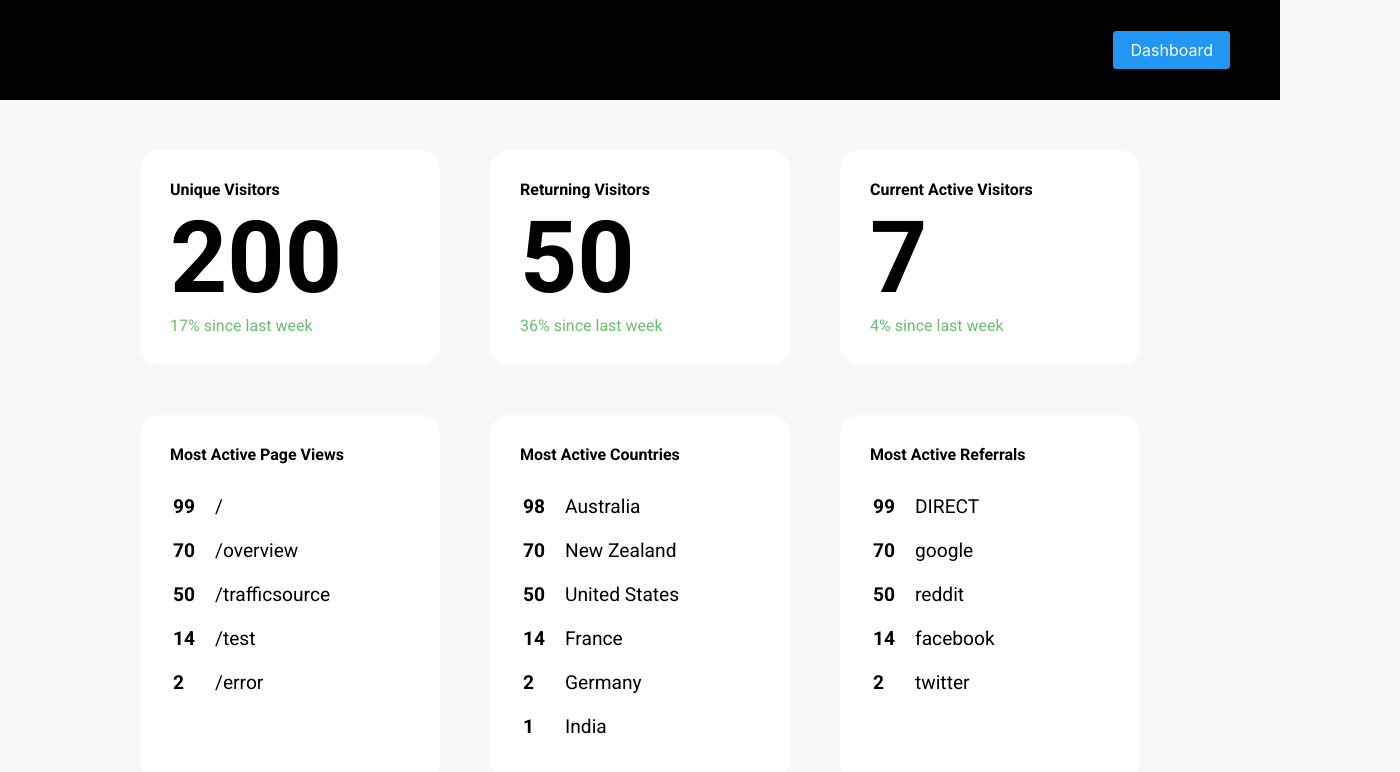
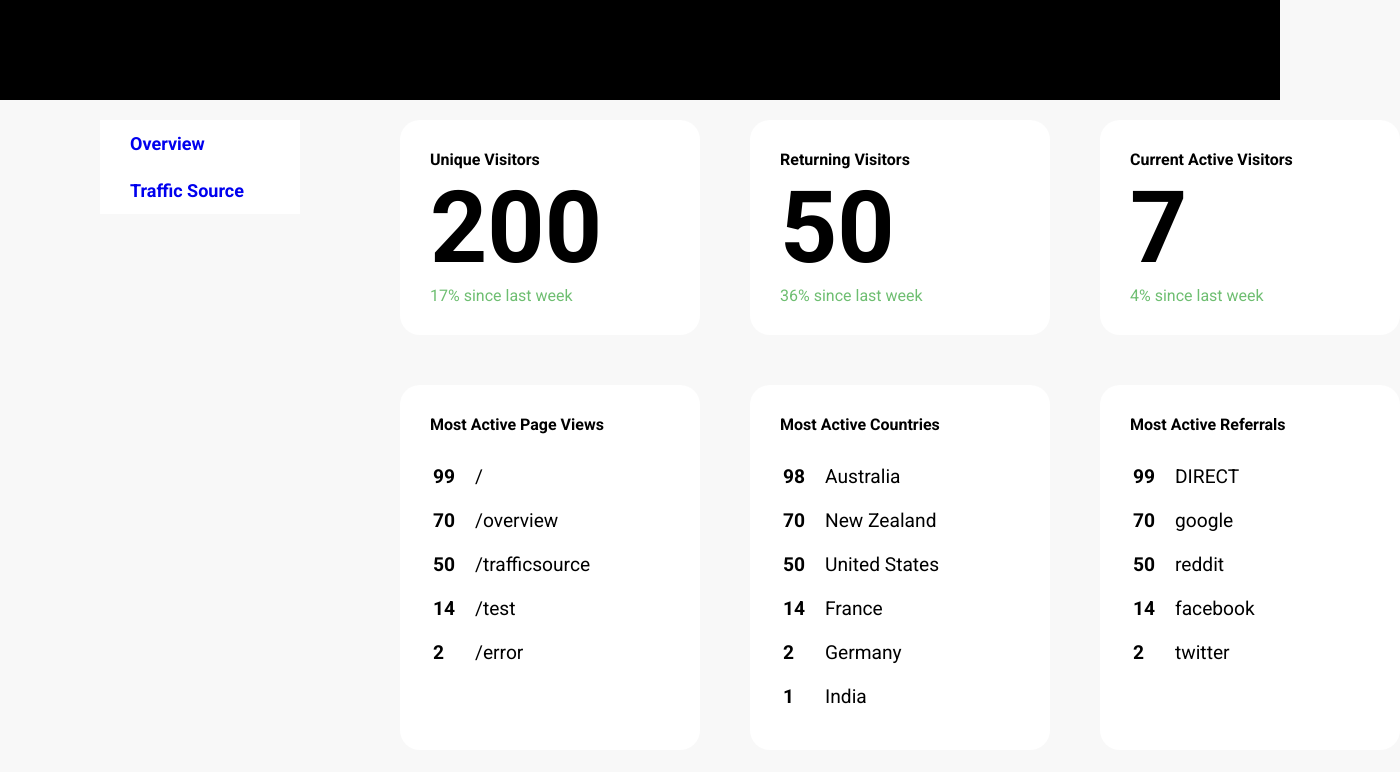
Before and after one commit to nectarinedev/vue-dashboard, a Vue app: page / in a window 1280 px wide. Shown: the top 772 px of the page, 1400 px wide, since content can reach past the window. Built offline with nearby package versions, Linux system fonts and the light colour scheme.

Commit message:
create layout with sidebar

```diff
--- a/src/App.vue
+++ b/src/App.vue
@@ -1,11 +1,11 @@
 <script setup lang="ts">
-import Header from '@/components/Layout/Header.vue';
+import Layout from '@/components/Layout/Layout.vue';
 </script>
 
 <template>
-	<Header />
-
-	<RouterView />
+	<Layout>
+		<RouterView />
+	</Layout>
 </template>
 
 <style scoped></style>
--- a/src/components/Layout/Header.vue
+++ b/src/components/Layout/Header.vue
@@ -5,11 +5,7 @@ import Button from 'primevue/button';
 <template>
 	<header>
 		<nav>
-			<div class="header">
-				<RouterLink to="/">
-					<Button>Dashboard</Button>
-				</RouterLink>
-			</div>
+			<div class="header"></div>
 		</nav>
 	</header>
 </template>
@@ -18,9 +14,6 @@ import Button from 'primevue/button';
 .header {
 	height: 100px;
 	background-color: black;
-	display: flex;
-	align-items: center;
-	justify-content: flex-end;
 	gap: 70px;
 	padding-right: 50px;
 }
--- /dev/null
+++ b/src/components/Layout/Layout.vue
@@ -0,0 +1,28 @@
+<script setup lang="ts">
+import Header from './Header.vue';
+import SideBar from './SideBar.vue';
+</script>
+
+<template>
+	<Header />
+	<div class="content">
+		<div class="sidebar">
+			<SideBar />
+		</div>
+		<slot></slot>
+		<div />
+	</div>
+</template>
+
+<style scoped lang="css">
+.content {
+	margin-top: 20px;
+	display: flex;
+}
+
+.sidebar {
+	position: block;
+	margin-left: 100px;
+	margin-right: 100px;
+}
+</style>
--- /dev/null
+++ b/src/components/Layout/SideBar.vue
@@ -0,0 +1,58 @@
+<script setup lang="ts">
+import Button from 'primevue/button';
+
+interface SidebarList {
+	name: string;
+	link: string;
+}
+
+const sidebarList: SidebarList[] = [{ name: 'Overview', link: 'Traffic Source' }];
+</script>
+
+<template>
+	<aside>
+		<nav>
+			<div class="sidebar">
+				<ul>
+					<RouterLink to="/"><li>Overview</li></RouterLink>
+					<RouterLink to="/trafficsource"><li>Traffic Source</li></RouterLink>
+				</ul>
+			</div>
+		</nav>
+	</aside>
+</template>
+
+<style scoped lang="css">
+.sidebar {
+	width: 200px;
+	background-color: white;
+	display: flex;
+	flex-direction: column;
+}
+
+a {
+	text-decoration: none;
+}
+
+ul {
+	list-style-type: none;
+	padding: 0;
+	margin: 0;
+}
+
+li {
+	width: 100%;
+	padding: 13px 30px;
+	font-weight: bold;
+	font-size: large;
+	width: 100%;
+}
+
+li:hover {
+	background-color: #dee4ec;
+}
+
+li:active {
+	background-color: #b6bfca;
+}
+</style>
--- a/src/views/OverviewView.vue
+++ b/src/views/OverviewView.vue
@@ -28,7 +28,6 @@ main {
 	flex-direction: column;
 	align-items: center;
 	gap: 50px;
-	margin: 50px;
 }
 
 .visitors__container {
```
Also changed, not shown: src/components/Graphs/UserGraphs.vue (added).
